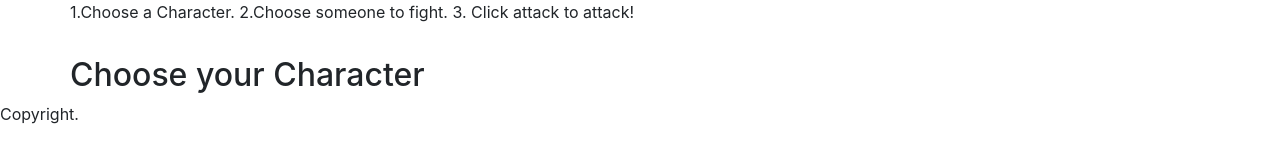
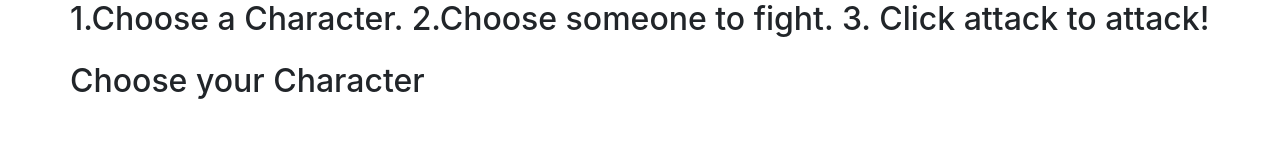
Before and after one commit to kbub27/RPG-Game, a plain HTML site: page index.html in a window 1280 px wide. Drawn offline with nearby package versions, Linux system fonts and the light colour scheme.

Commit message:
instructions added

```diff
--- a/index.html
+++ b/index.html
@@ -18,7 +18,7 @@
 
         <div class="instructions">
             <div class="rules row">
-                <p>1.Choose a Character. 2.Choose someone to fight. 3. Click attack to attack!</p>
+                <h2>1.Choose a Character. 2.Choose someone to fight. 3. Click attack to attack!</h2>
             </div>
             <div class="row">
                 <p class="yourHP col-md-6"></p>
@@ -37,7 +37,7 @@
 
     </div>
 
-    <footer>Copyright.</footer>
+    <footer></footer>
 
     <script src="https://code.jquery.com/jquery-3.3.1.slim.min.js"
         integrity="sha384-q8i/X+965DzO0rT7abK41JStQIAqVgRVzpbzo5smXKp4YfRvH+8abtTE1Pi6jizo"
```
